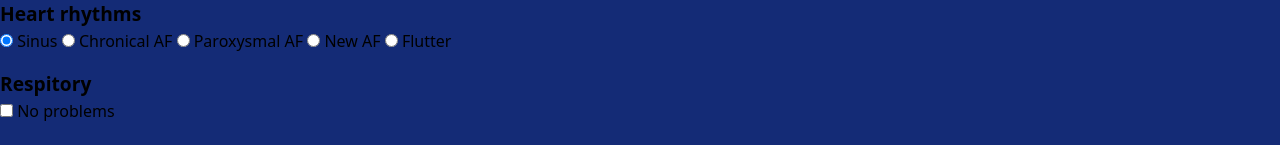
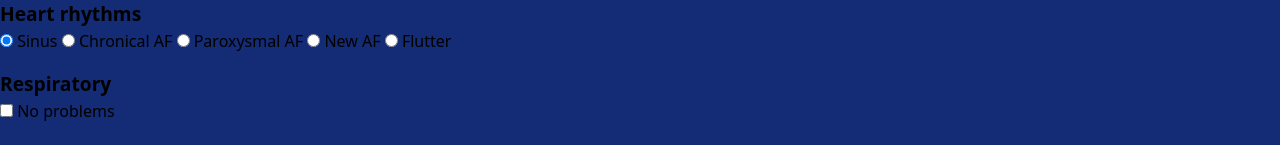
Before and after one commit to lalli-oni/surgical-discharge-tool, a Svelte app: page / in a window 1280 px wide. Shown: the part 263-408 px from the top of the page. Built offline with nearby package versions, Linux system fonts and the light colour scheme.

Commit message:
Fix respiratory typo

```diff
--- a/src/texts/english.ts
+++ b/src/texts/english.ts
@@ -31,7 +31,7 @@ export default {
 		}
 	},
 	respitory: {
-		label: "Respitory",
+		label: "Respiratory",
 		noChanges: "No problems"
 	},
 	dischargeLocations: {
--- a/src/texts/icelandic.ts
+++ b/src/texts/icelandic.ts
@@ -31,7 +31,7 @@ export default {
 		}
 	},
 	respitory: {
-		label: "Respitory",
+		label: "Respiratory",
 		noChanges: "No problems"
 	},
 	dischargeLocations: {
--- a/src/texts/norwegian.ts
+++ b/src/texts/norwegian.ts
@@ -25,7 +25,7 @@ export default {
 		flutter: "Flutter"
 	},
 	respitory: {
-		label: "Respitory",
+		label: "Respiratory",
 		noChanges: "No problems",
 		treatments: {
 			label: "rhythm treatment",
```
